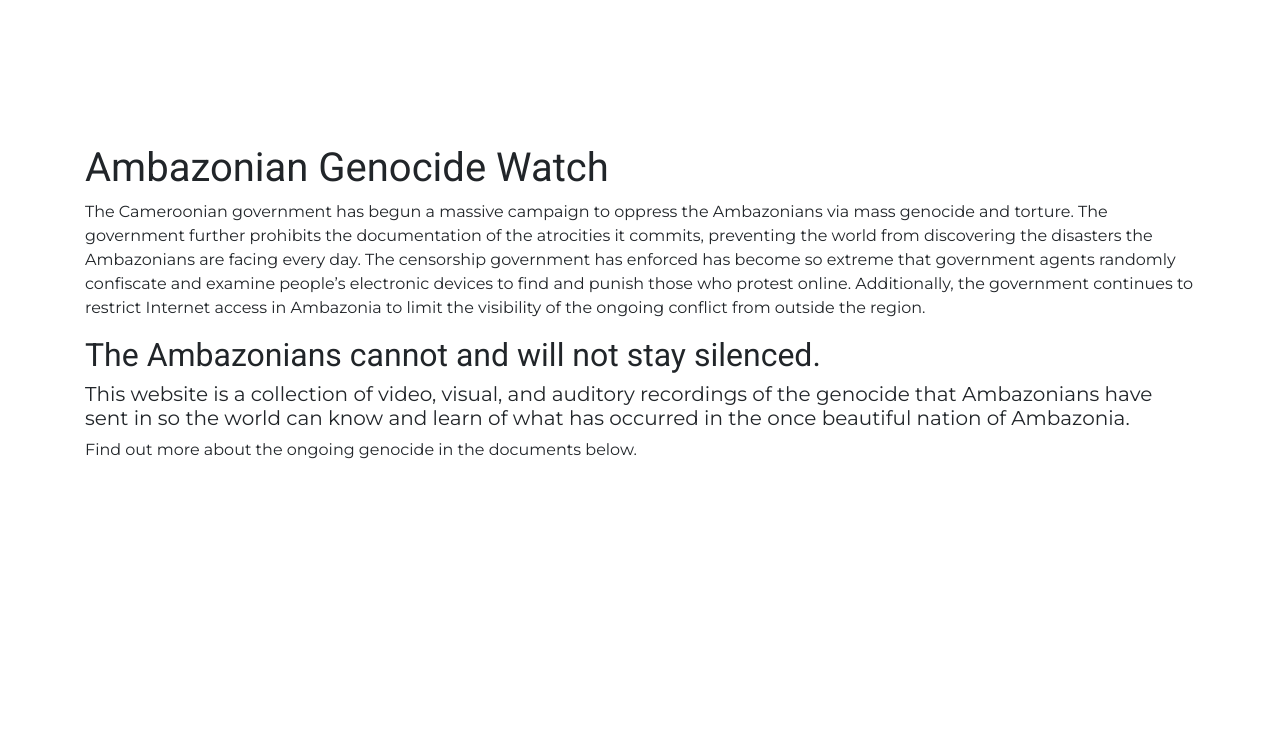
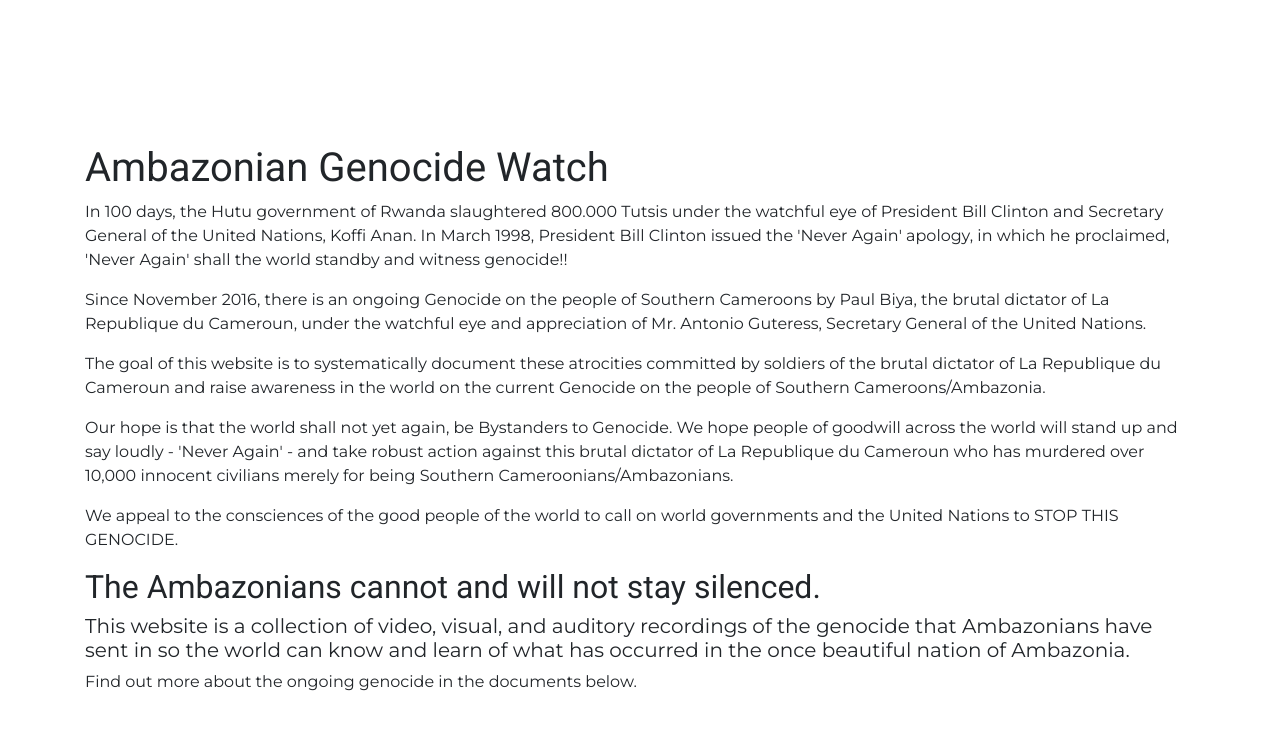
Before and after one commit to jpbronsted/CameroonSite, a PHP site: page /about.php in a window 1280 px wide. Shown: the part 56-786 px from the top of the page. Run offline with PHP 8.4, Linux system fonts and the light colour scheme.

Commit message:
changed about page text as per client's request, pursuant to #30

```diff
--- a/about.php
+++ b/about.php
@@ -22,16 +22,29 @@ $page = 'about';
     <body>
         <div class='container'>
             <h1> Ambazonian Genocide Watch</h1>
-            <p> The Cameroonian government has begun a massive campaign to
-            oppress the Ambazonians via mass genocide and torture. The
-            government further prohibits the documentation of the atrocities
-            it commits, preventing the world from discovering the disasters the
-             Ambazonians are facing every day. The censorship government has
-             enforced has become so extreme that government agents randomly
-            confiscate and examine people’s electronic devices to find and
-            punish those who protest online. Additionally, the government
-            continues to restrict Internet access in Ambazonia to limit the
-            visibility of the ongoing conflict from outside the region.</p>
+            <p>In 100 days, the Hutu government of Rwanda slaughtered 800.000
+            Tutsis under the watchful eye of President Bill Clinton and
+            Secretary General of the United Nations, Koffi Anan. In March 1998,
+            President Bill Clinton issued the 'Never Again' apology, in which
+            he proclaimed, 'Never Again' shall the world standby and witness
+            genocide!!</p>
+            <p>Since November 2016, there is an ongoing Genocide on the people
+            of Southern Cameroons by Paul Biya, the brutal dictator of La
+            Republique du Cameroun, under the watchful eye and appreciation of
+            Mr. Antonio Guteress, Secretary General of the United Nations.</p>
+            <p>The goal of this website is to systematically document these
+            atrocities committed by soldiers of the brutal dictator of La
+            Republique du Cameroun and raise awareness in the world on the
+            current Genocide on the people of Southern Cameroons/Ambazonia.</p>
+            <p>Our hope is that the world shall not yet again, be Bystanders to
+            Genocide. We hope people of goodwill across the world will stand up
+            and say loudly - 'Never Again' - and take robust action against
+            this brutal dictator of La Republique du Cameroun who has murdered
+            over 10,000 innocent civilians merely for being Southern
+            Cameroonians/Ambazonians.</p>
+            <p>We appeal to the consciences of the good people of the world to
+            call on world governments and the United Nations to STOP THIS
+            GENOCIDE.</p>
             <h2> The Ambazonians cannot and will not stay silenced. </h2>
             <h5> This website is a collection of video, visual, and auditory
             recordings of the genocide that Ambazonians have sent in so the
```
